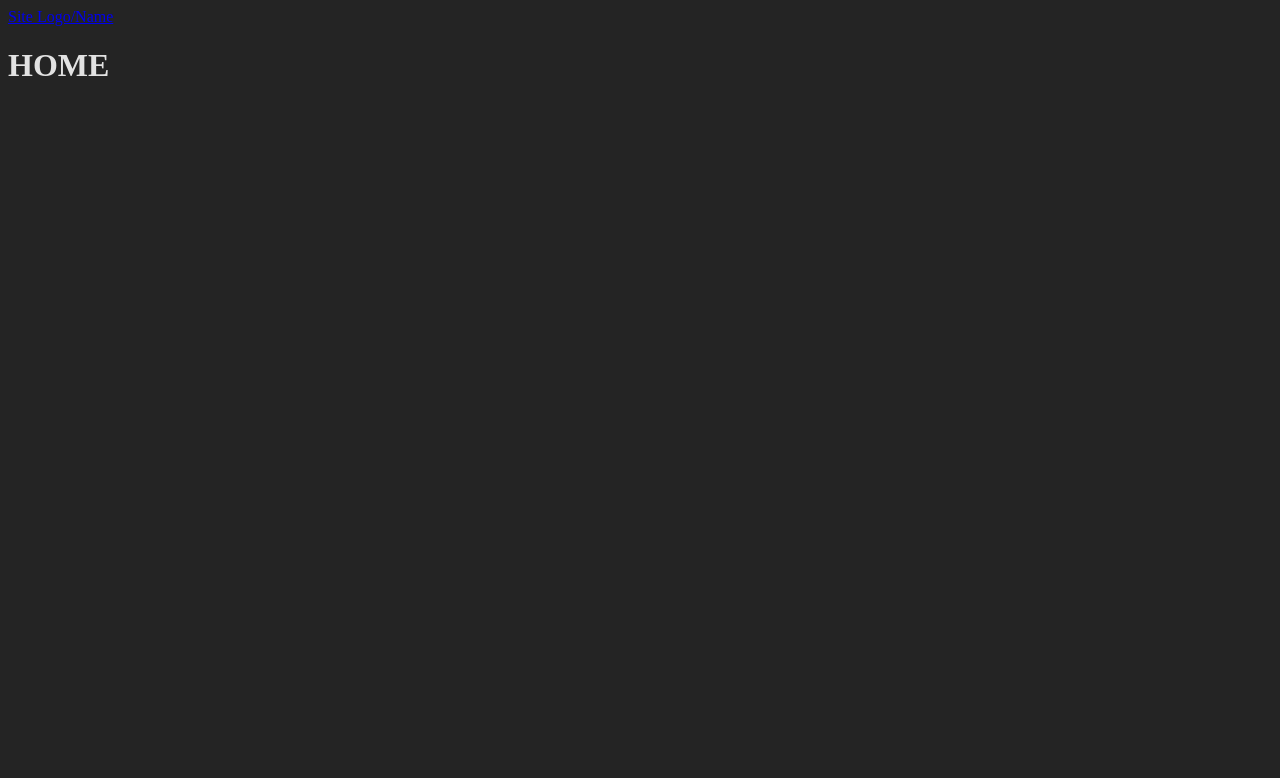
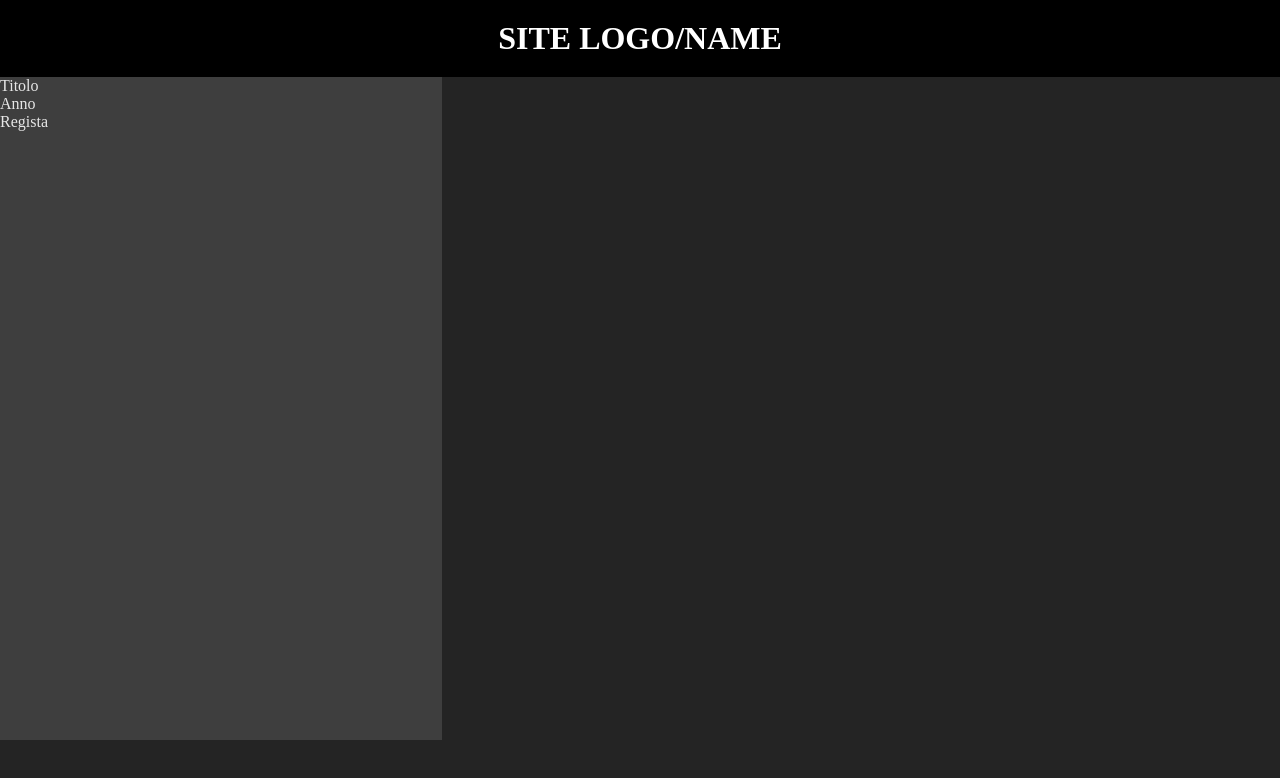
Before and after one commit to Matteo-Ciardi/webapp-react, a React (Vite) app: page / in a window 1280 px wide. Shown: the top 778 px of the page. Built offline with nearby package versions, Linux system fonts and the light colour scheme.

Commit message:
creata cardlist e moviecard components

```diff
--- a/src/App.css
+++ b/src/App.css
@@ -0,0 +1,13 @@
+/* CSS RESET */
+
+* {
+    margin: 0;
+    padding: 0;
+    box-sizing: border-box;
+}
+
+/* GENERICS */
+a {
+    text-decoration: none;
+    color: white;
+}
--- /dev/null
+++ b/src/components/cardlilst/Cardlist.css
@@ -0,0 +1,4 @@
+.cardlist-container {
+    display: flex;
+    gap: 24px;
+}
--- /dev/null
+++ b/src/components/moviecard/MovieCard.css
@@ -0,0 +1,6 @@
+.card {
+    width: 442px;
+    height: 663px;
+    /* DEBUG */
+    background-color: rgb(62, 62, 62);
+}
--- /dev/null
+++ b/src/components/moviecard/MovieCard.jsx
@@ -0,0 +1,20 @@
+import './MovieCard.css'
+
+const MovieCard = () => {
+    return (
+        <>
+            <div className="card">
+                <div className="img-box">
+
+                </div>
+                <div className="info">
+                    <p>Titolo</p>
+                    <p>Anno</p>
+                    <p>Regista</p>
+                </div>
+            </div>
+        </>
+    )
+}
+
+export default MovieCard
--- a/src/layouts/DefaultLayout.css
+++ b/src/layouts/DefaultLayout.css
@@ -0,0 +1,8 @@
+/* HEADER */
+
+header {
+    background-color: black;
+    padding: 20px;
+    display: flex;
+    justify-content: center;
+}
--- a/src/layouts/DefaultLayout.jsx
+++ b/src/layouts/DefaultLayout.jsx
@@ -1,11 +1,13 @@
 import { Outlet } from "react-router-dom";
 import { Link } from "react-router-dom";
+
+import './DefaultLayout.css'
 
 const DefaultLayout = () => {
     return (
         <>
             <header>
-                <Link to='/'>Site Logo/Name</Link>
+                <Link to='/' className="home-link"><h1>SITE LOGO/NAME</h1></Link>
             </header>
 
             <main>
--- a/src/pages/homepage/HomePage.jsx
+++ b/src/pages/homepage/HomePage.jsx
@@ -1,7 +1,9 @@
+import MovieCard from "../../components/moviecard/MovieCard"
+
 const HomePage = () => {
     return (
         <>
-            <h1>HOME</h1>
+            <MovieCard />
         </>
     )
 }
```
Also changed, not shown: src/components/cardlilst/CardList.jsx (added, +13 -0 lines).
